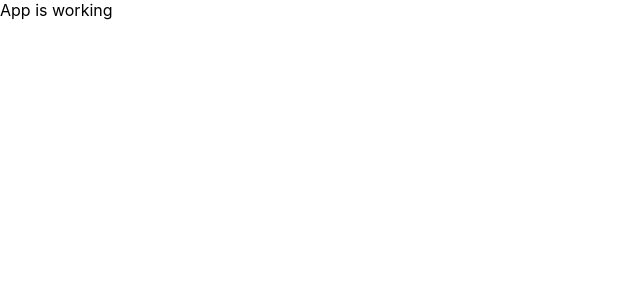
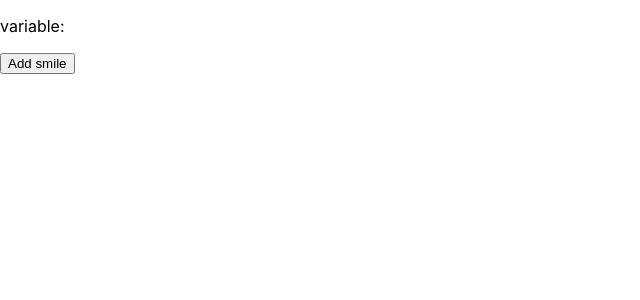
Before and after one commit to sarahdrew/react-bits-and-pieces, a React (Create React App) app: page / in a window 1280 px wide. Shown: the top 300 px of the page, without its empty margins (0-640 px from the left). Built offline with nearby package versions, Linux system fonts and the light colour scheme.

Commit message:
Added hooks trial

```diff
--- a/src/App.js
+++ b/src/App.js
@@ -1,14 +1,10 @@
 import React from 'react';
-
+import Hook from './Hook'
 
 function App() {
   return (
-    <main className="App">
-
-      <header className="App-header">
-
-      </header>
-      App is working
+    <main className='App'>
+      <Hook />
     </main>
   );
 }
--- /dev/null
+++ b/src/Hook.js
@@ -0,0 +1,18 @@
+import React, { useState } from 'react';
+
+export default function Hook() {
+    const [variable, functionThatEffectsVariable] = useState([]);
+    return (
+        <div className="main-hook">
+
+            <p>
+                variable: {variable}
+            </p>
+            <button onClick={() => {
+                functionThatEffectsVariable([...variable, ' :)'])
+            }}>
+                Add smile
+            </button>
+        </div>
+    )
+}
```
